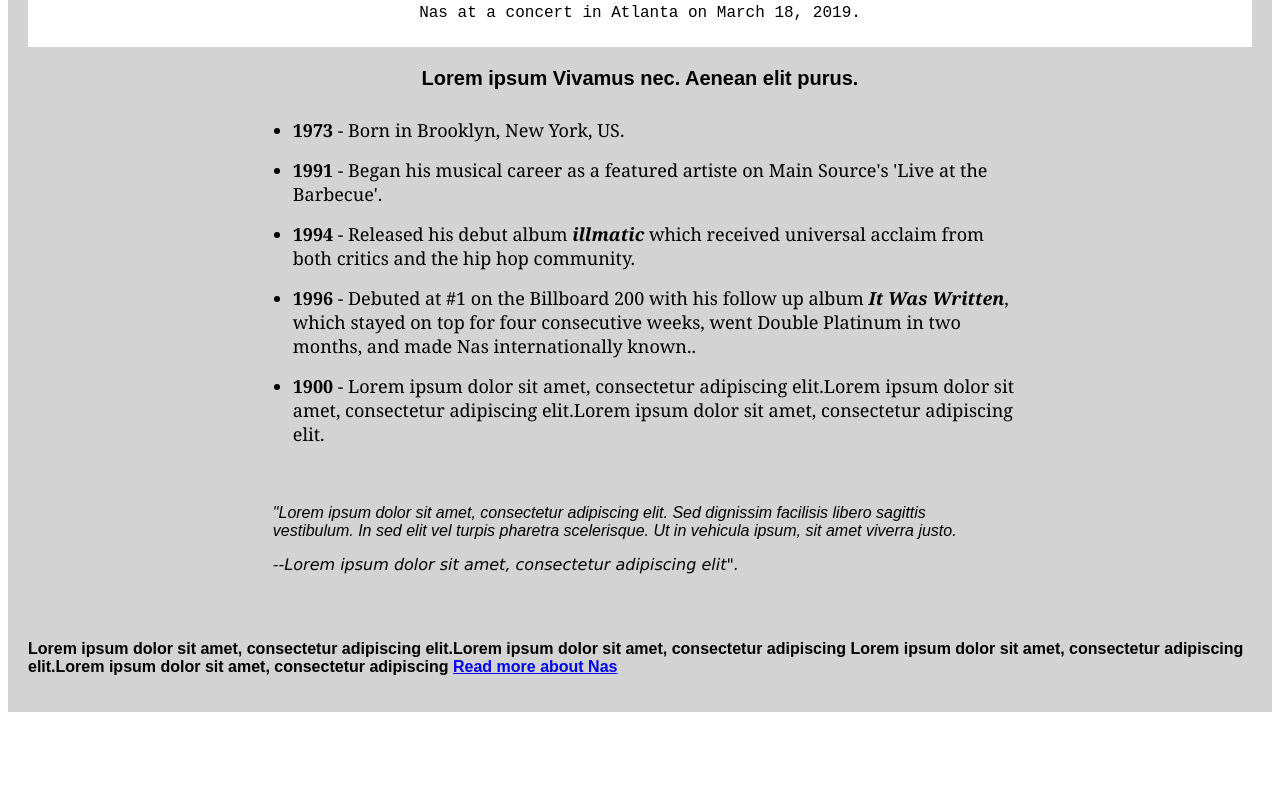
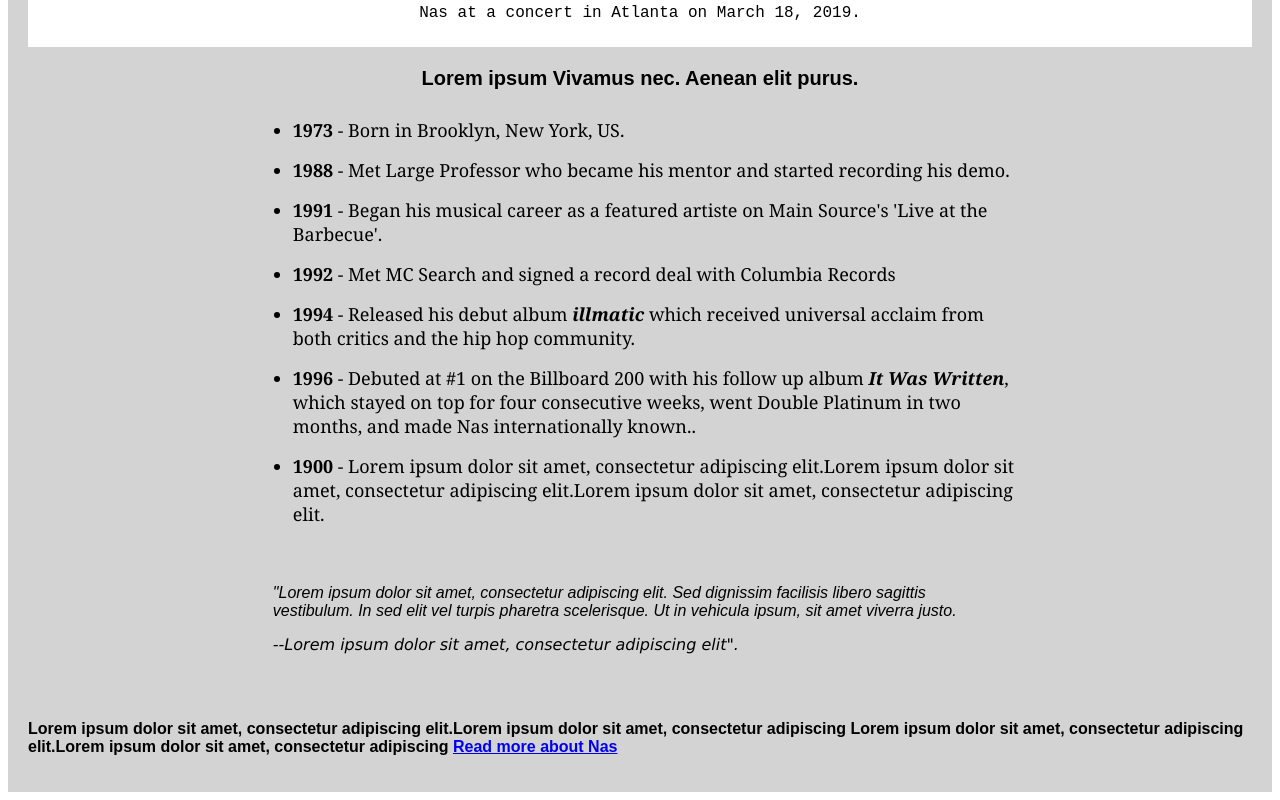
Before and after one commit to PJMantoss/tribute_page, a plain HTML site: page index.html in a window 1280 px wide. Shown: the part 772-1572 px from the top of the page. Before the commit the page ends 1492 px from the top, so only its background shows below. Drawn offline with Linux system fonts and the light colour scheme.

Commit message:
Update index

```diff
--- a/index.html
+++ b/index.html
@@ -23,7 +23,9 @@
             <h2> <strong>Lorem ipsum Vivamus nec. Aenean elit purus.</strong> </h2>
                 <ul>
                     <li> <strong>1973</strong> - Born in Brooklyn, New York, US.</li>
+                    <li> <strong>1988</strong> - Met Large Professor who became his mentor and started recording his demo.</li>
                     <li> <strong>1991</strong> - Began his musical career as a featured artiste on Main Source's 'Live at the Barbecue'.</li>
+                    <li> <strong>1992</strong> - Met MC Search and signed a record deal with Columbia Records</li>
                     <li> <strong>1994</strong> - Released his debut album <em><strong>illmatic</strong></em> which received universal acclaim from both critics and the hip hop community.</li>
                     <li> <strong>1996</strong> - Debuted at #1 on the Billboard 200 with his follow up album <em><strong>It Was Written</strong></em>, which stayed on top for four consecutive weeks, went Double Platinum in two months, and made Nas internationally known..</li>
                     <li> <strong>1900</strong> - Lorem ipsum dolor sit amet, consectetur adipiscing elit.Lorem ipsum dolor sit amet, consectetur adipiscing elit.Lorem ipsum dolor sit amet, consectetur adipiscing elit.</li>
```
